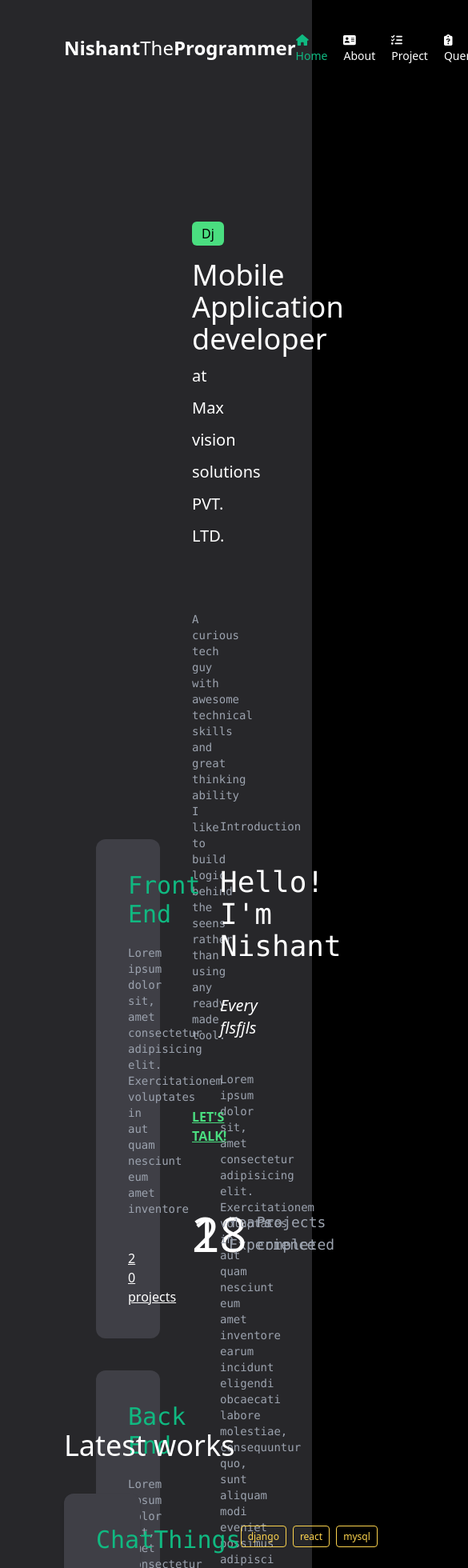
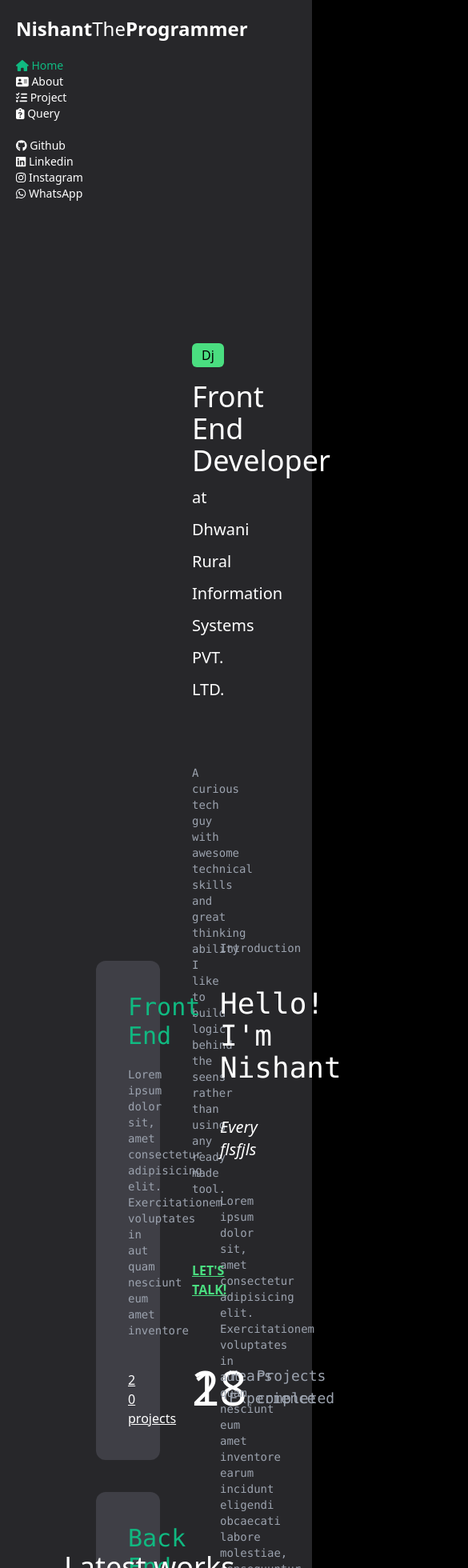
Before and after one commit to NishantTheProgrammer/portfolio, a Vue app: page / in a window 390 px wide. Shown: the top 1960 px of the page at 80% size, 585 px wide, since content can reach past the window. Built offline with nearby package versions, Linux system fonts and the light colour scheme.

Commit message:
project section dynamic

```diff
--- a/src/components/NavBar.vue
+++ b/src/components/NavBar.vue
@@ -1,17 +1,27 @@
 <template>
-    <nav class="flex justify-between items-center py-10 px-20">
-        <h1 class="text-2xl"><span class="font-extrabold">Nishant</span>The<span class="font-extrabold">Programmer</span></h1>
-        <div class="flex gap-5 text-sm">
+    <nav class="flex flex-col lg:flex-row lg:justify-between lg:items-center py-5 lg:py-10 px-5 lg:px-20">
+        <h1 class="text-2xl mb-5 lg:mb-0"><span class="font-extrabold">Nishant</span>The<span
+                class="font-extrabold">Programmer</span></h1>
+        <div class="flex flex-col lg:flex-row lg:gap-5 text-sm">
             <RouterLink class="hover:text-emerald-400" to="/"><font-awesome-icon icon="home" /> Home</RouterLink>
-            <RouterLink class="hover:text-emerald-400" to="/about"><font-awesome-icon icon="address-card" /> About</RouterLink>
-            <RouterLink class="hover:text-emerald-400" to="/projects"><font-awesome-icon icon="list-check" /> Project</RouterLink>
-            <RouterLink class="hover:text-emerald-400" to="/query"><font-awesome-icon icon="clipboard-question" /> Query</RouterLink>
+            <RouterLink class="hover:text-emerald-400" to="/about"><font-awesome-icon icon="address-card" /> About
+            </RouterLink>
+            <RouterLink class="hover:text-emerald-400" to="/projects"><font-awesome-icon icon="list-check" /> Project
+            </RouterLink>
+            <RouterLink class="hover:text-emerald-400" to="/query"><font-awesome-icon icon="clipboard-question" /> Query
+            </RouterLink>
         </div>
-        <div class="flex gap-5 text-sm">
-            <a class="hover:text-gray-400" target="_blank" href="https://github.com/NishantTheProgrammer"><font-awesome-icon :icon="['fab', 'github']" /> Github</a>
-            <a class="hover:text-blue-400" target="_blank" href="https://www.linkedin.com/in/nishanttheprogrammer"><font-awesome-icon :icon="['fab', 'linkedin']" /> Linkedin</a>
-            <a class="hover:text-pink-400" target="_blank" href="https://www.instagram.com/nishanttheprogrammer"><font-awesome-icon :icon="['fab', 'instagram']" /> Instagram</a>
-            <a class="hover:text-green-400" target="_blank" href="https://wa.me/917838716089?text=Hi%20Nishant%2C%20I%20found%20your%20contact%20at%20nishanttheprogrammer.com%20I%20have%20some%20queries"><font-awesome-icon :icon="['fab', 'whatsapp']" /> WhatsApp</a>
-        </div>
-    </nav>
-</template>
+        <div class="flex flex-col lg:flex-row lg:gap-5 text-sm mt-5 lg:mt-0">
+            <a class="hover:text-gray-400" target="_blank" href="https://github.com/NishantTheProgrammer"><font-awesome-icon
+                    :icon="['fab', 'github']" /> Github</a>
+            <a class="hover:text-blue-400" target="_blank"
+                href="https://www.linkedin.com/in/nishanttheprogrammer"><font-awesome-icon :icon="['fab', 'linkedin']" />
+                Linkedin</a>
+        <a class="hover:text-pink-400" target="_blank"
+            href="https://www.instagram.com/nishanttheprogrammer"><font-awesome-icon :icon="['fab', 'instagram']" />
+            Instagram</a>
+        <a class="hover:text-green-400" target="_blank"
+            href="https://wa.me/917838716089?text=Hi%20Nishant%2C%20I%20found%20your%20contact%20at%20nishanttheprogrammer.com%20I%20have%20some%20queries"><font-awesome-icon
+                :icon="['fab', 'whatsapp']" /> WhatsApp</a>
+    </div>
+</nav></template>
--- a/src/components/ProjectCard.vue
+++ b/src/components/ProjectCard.vue
@@ -5,14 +5,13 @@ export default {
 </script>
 
 <template>
-    <div class="shadow-md bg-zinc-700 p-10 rounded-xl w-full">
-        <div class="flex justify-between">
-            <h2 class="text-emerald-500 text-3xl font-mono">{{ project.title }}</h2>
-            <div>
-                <span class="border-amber-300 border text-amber-300 rounded text-xs px-2 py-1 mr-2" v-for="technology in project.technologies">{{ technology }}</span>
-            </div>
+    <div class="shadow-md bg-zinc-700 p-6 md:p-10 rounded-xl w-full md:max-w-lg lg:max-w-xl xl:max-w-2xl flex flex-col">
+        <h2 class="text-emerald-500 text-xl md:text-2xl lg:text-3xl font-mono">{{ project.title }}</h2>
+        <div class="flex flex-wrap gap-2 mt-2">
+            <span class="border-amber-300 border text-amber-300 rounded text-xs px-2 py-1"
+                v-for="technology in project.technologies">{{ technology }}</span>
         </div>
         <p class="text-sm text-gray-400 font-mono text-justify mt-5">{{ project.description }}</p>
-        <RouterLink to="projects" class="underline hover:text-emerald-400 mt-10 block">2 0 projects</RouterLink>
+        <RouterLink to="projects" class="underline hover:text-emerald-400 mt-auto">20 projects</RouterLink>
     </div>
 </template>
--- a/src/views/HomeView.vue
+++ b/src/views/HomeView.vue
@@ -13,7 +13,7 @@ const { projects } = useProjectsStore();
     <section class="h-[88vh] flex items-end justify-between px-20">
       <div class="w-3/5 h-full p-40">
         <Role></Role>
-        <h1 class="text-4xl mt-5">Mobile Application developer <br><span class="text-xl">at Max vision solutions PVT.
+        <h1 class="text-4xl mt-5">Front End Developer <br><span class="text-xl">at Dhwani Rural Information Systems PVT.
             LTD.</span></h1>
         <p class="text-sm text-gray-400 mt-20 font-mono">A curious tech guy with awesome technical skills and great
           thinking ability I like to build logic behind the seens rather than using any ready made tool.</p>
@@ -82,13 +82,12 @@ const { projects } = useProjectsStore();
       <h2 class="text-4xl">Testimonials</h2>
       <p class="text-sm text-gray-400 font-mono text-justify mt-5">What clients says about me</p>
       <div class=" bg-zinc-900  px-28 py-16 rounded-xl w-full mt-10">
-        <h3 class="text-sm text-gray-400 font-mono text-justify mt-5">***** 5 star rating</h3>
-        <h2 class="text-justify italic text-xl font-mono mt-5">Lorem ipsum dolor sit amet consectetur adipisicing elit.
-          Amet illum nam iusto dolore similique optio provident cum quibusdam quas veniam repellendus laudantium nostrum
-          facere id velit distinctio non, delectus eos quasi voluptates, adipisci assumenda inventore reiciendis
-          exercitationem! Exercitationem blanditiis veniam saepe doloribus velit vitae voluptatem ea! Praesentium
-          officia id, quod, atque molestias nobis doloribus nulla sequi eius iste debitis ex quas voluptatibus ad at
-          nesciunt magnam cum. Voluptates, fugiat asperiores.</h2>
+        <h3 class="text-sm text-gray-400 font-mono text-justify mt-5">Amazing experience</h3>
+        <h2 class="text-justify italic text-xl font-mono mt-5">Nishant is a highly skilled Full-stack Developer with
+          excellent technical expertise and a deep understanding of various programming languages, frameworks, and
+          platforms. His ability to communicate complex technical concepts in an easy-to-understand manner and his
+          dedication to delivering high-quality work on time and on budget make him an excellent choice for any
+          organization seeking a reliable and talented Full-stack Developer.</h2>
       </div>
       <div class="grid grid-cols-4 justify-center items-center gap-2 mt-20">
         <div class=" border-b-emerald-300 border-b">
@@ -125,5 +124,4 @@ const { projects } = useProjectsStore();
         </div>
       </div>
     </section>
-  </main>
-</template>
+</main></template>
--- a/src/views/ProjectsView.vue
+++ b/src/views/ProjectsView.vue
@@ -9,10 +9,11 @@ console.log(projects);
 <template>
   <NavBar></NavBar>
   <main>
-    <section class="p-20">
+    <section class="px-4 sm:px-8 lg:px-16 xl:px-20 py-10 sm:py-16 lg:py-20">
       <h2 class="text-4xl">Projects</h2>
-      <div class="grid grid-cols-2 justify-center items-center gap-10 mt-10">
-        <ProjectCard v-for="project in projects" :project="project" ></ProjectCard>
+      <div class="grid grid-cols-1 sm:grid-cols-2 lg:grid-cols-2 justify-center items-center gap-10 mt-10">
+        <!-- Adjusting grid columns based on screen size -->
+        <ProjectCard v-for="project in projects" :project="project"></ProjectCard>
       </div>
     </section>
   </main>
```
